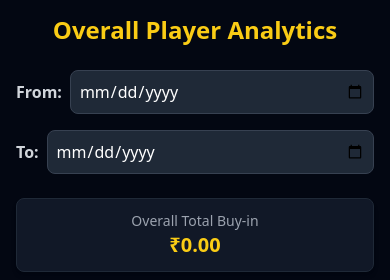
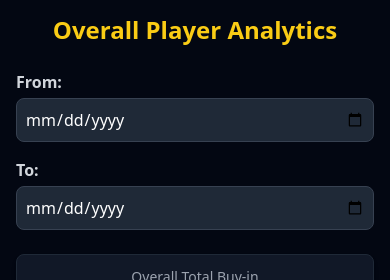
Before and after one commit to Sudama-Chhetri/poker-management, a Next.js app: page /overall-analytics in a window 390 px wide. Shown: the part 131-411 px from the top of the page. Built offline with nearby package versions, Linux system fonts and the light colour scheme; no server answers; the database is empty.

Commit message:
fix(ui): improve date filter alignment on mobile

```diff
--- a/src/app/overall-analytics/page.tsx
+++ b/src/app/overall-analytics/page.tsx
@@ -285,7 +285,7 @@ const OverallAnalyticsPage: React.FC = () => {
       <h1 className="text-2xl sm:text-3xl md:text-4xl font-bold mb-6 sm:mb-8 text-center text-yellow-400">Overall Player Analytics</h1>
 
       <div className="mb-6 sm:mb-8 flex flex-col sm:flex-row justify-center items-center gap-4">
-        <div className="flex items-center space-x-2 w-full sm:w-auto">
+        <div className="flex flex-col items-start space-y-1 w-full sm:w-auto">
             <label htmlFor="startDate" className="text-base sm:text-lg font-semibold text-gray-300">From:</label>
             <input
               type="date"
@@ -295,7 +295,7 @@ const OverallAnalyticsPage: React.FC = () => {
               className="bg-gray-800 text-white p-2 rounded-lg focus:outline-none focus:ring-2 focus:ring-yellow-500 border border-gray-700 w-full"
             />
         </div>
-        <div className="flex items-center space-x-2 w-full sm:w-auto">
+        <div className="flex flex-col items-start space-y-1 w-full sm:w-auto">
             <label htmlFor="endDate" className="text-base sm:text-lg font-semibold text-gray-300">To:</label>
             <input
               type="date"
```
